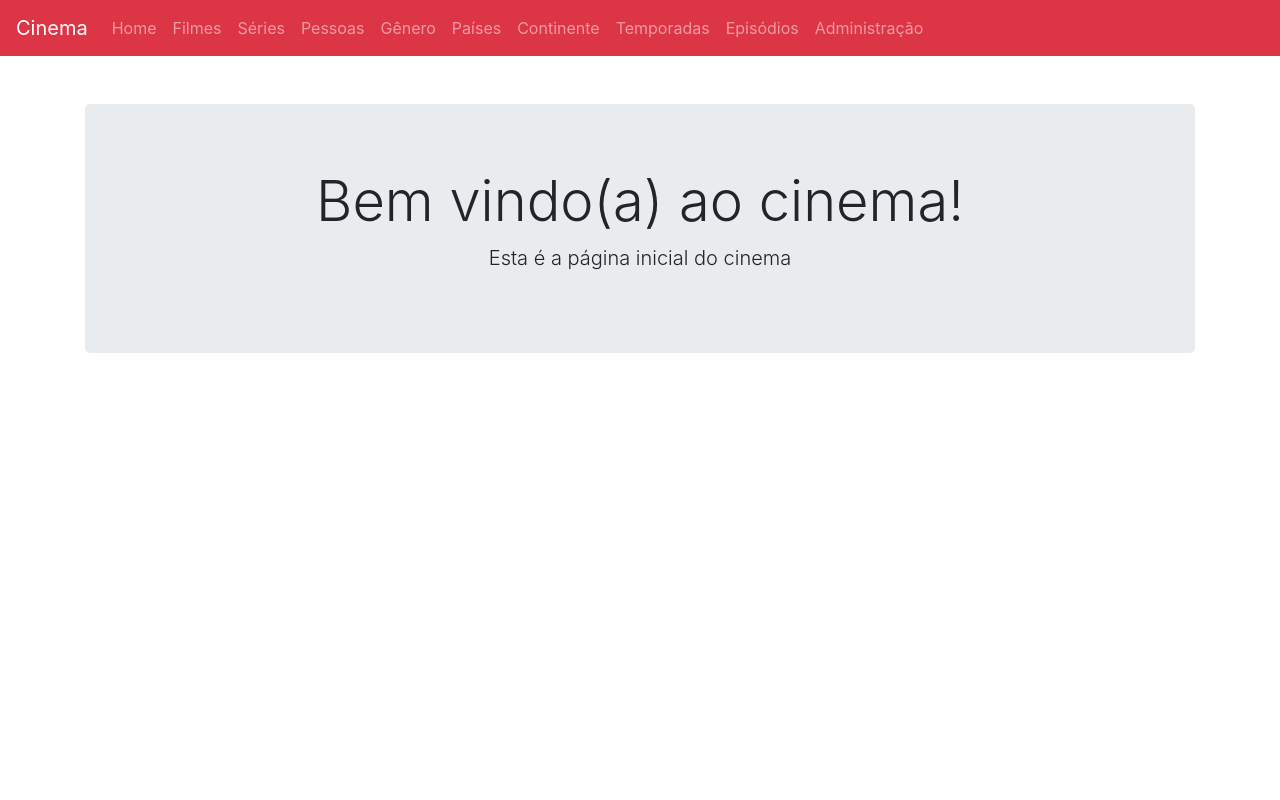
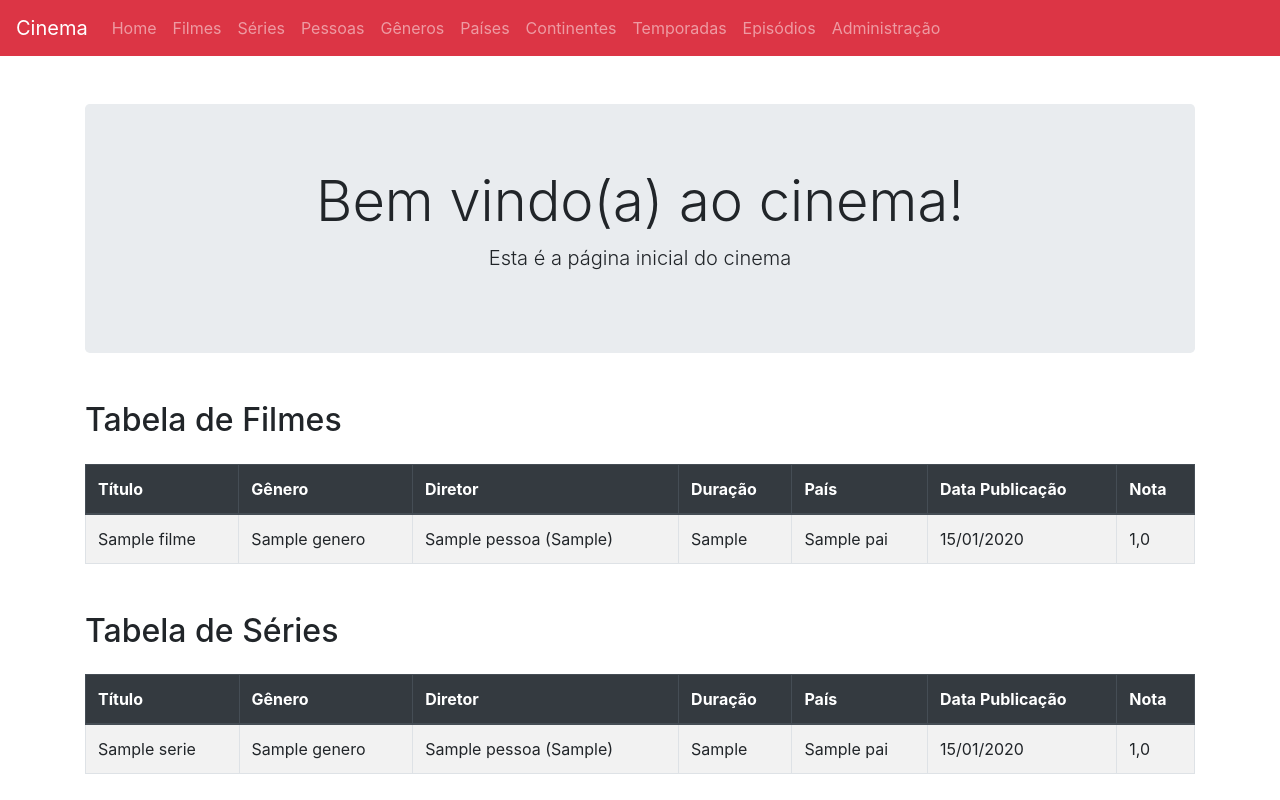
Before and after one commit to gabshss/filmes, a Django app: page / in a window 1280 px wide. Run offline with Django 5.2, Linux system fonts and the light colour scheme; tables that the repository leaves empty hold one stand-in row (values such as "Sample post"); some libraries are stand-ins or nearby versions.

Commit message:
finalizado

```diff
--- a/app/templates/continente.html
+++ b/app/templates/continente.html
@@ -39,13 +39,13 @@
                     <a class="nav-link" href="/pessoa/">Pessoas</a>
                 </li>
                 <li class="nav-item">
-                    <a class="nav-link" href="/genero/">Gênero</a>
+                    <a class="nav-link" href="/genero/">Gêneros</a>
                 </li>
                 <li class="nav-item">
                     <a class="nav-link" href="/pais/">Países</a>
                 </li>
                 <li class="nav-item">
-                    <a class="nav-link" href="/continente/">Continente</a>
+                    <a class="nav-link" href="/continente/">Continentes</a>
                 </li>
                 <li class="nav-item">
                     <a class="nav-link" href="/temporada/">Temporadas</a>
--- a/app/templates/editar_filme.html
+++ b/app/templates/editar_filme.html
@@ -9,7 +9,7 @@
 </head>
 <body>
 <div class="container mt-5">
-    <a href="/" class="btn btn-warning">Voltar para a Home</a>
+    <a href="/filme/" class="btn btn-warning">Voltar para Filmes</a>
 
     <h2>Detalhes do Filme: {{ filme.titulo }}</h2>
 
--- a/app/templates/editar_serie.html
+++ b/app/templates/editar_serie.html
@@ -9,7 +9,7 @@
 </head>
 <body>
 <div class="container mt-5">
-    <a href="/" class="btn btn-warning">Voltar para a Home</a>
+    <a href="/serie/" class="btn btn-warning">Voltar para Séries</a>
 
     <h2>Detalhes da Série: {{ serie.titulo }}</h2>
 
--- a/app/templates/episodio.html
+++ b/app/templates/episodio.html
@@ -39,13 +39,13 @@
                     <a class="nav-link" href="/pessoa/">Pessoas</a>
                 </li>
                 <li class="nav-item">
-                    <a class="nav-link" href="/genero/">Gênero</a>
+                    <a class="nav-link" href="/genero/">Gêneros</a>
                 </li>
                 <li class="nav-item">
                     <a class="nav-link" href="/pais/">Países</a>
                 </li>
                 <li class="nav-item">
-                    <a class="nav-link" href="/continente/">Continente</a>
+                    <a class="nav-link" href="/continente/">Continentes</a>
                 </li>
                 <li class="nav-item">
                     <a class="nav-link" href="/temporada/">Temporadas</a>
--- a/app/templates/genero.html
+++ b/app/templates/genero.html
@@ -39,13 +39,13 @@
                     <a class="nav-link" href="/pessoa/">Pessoas</a>
                 </li>
                 <li class="nav-item">
-                    <a class="nav-link" href="/genero/">Gênero</a>
+                    <a class="nav-link" href="/genero/">Gêneros</a>
                 </li>
                 <li class="nav-item">
                     <a class="nav-link" href="/pais/">Países</a>
                 </li>
                 <li class="nav-item">
-                    <a class="nav-link" href="/continente/">Continente</a>
+                    <a class="nav-link" href="/continente/">Continentes</a>
                 </li>
                 <li class="nav-item">
                     <a class="nav-link" href="/temporada/">Temporadas</a>
--- a/app/templates/index.html
+++ b/app/templates/index.html
@@ -39,13 +39,13 @@
                 <a class="nav-link" href="/pessoa/">Pessoas</a>
             </li>
             <li class="nav-item">
-                <a class="nav-link" href="/genero/">Gênero</a>
+                <a class="nav-link" href="/genero/">Gêneros</a>
             </li>
             <li class="nav-item">
                 <a class="nav-link" href="/pais/">Países</a>
             </li>
             <li class="nav-item">
-                <a class="nav-link" href="/continente/">Continente</a>
+                <a class="nav-link" href="/continente/">Continentes</a>
             </li>
             <li class="nav-item">
                 <a class="nav-link" href="/temporada/">Temporadas</a>
@@ -67,6 +67,72 @@
     </div>
 </div>
 
+<div class="container mt-5">
+    <h2 class="mb-4">Tabela de Filmes</h2>
+    <table class="table table-striped table-bordered">
+        <thead class="thead-dark">
+            <tr>
+                <th>Título</th>
+                <th>Gênero</th>
+                <th>Diretor</th>
+                <th>Duração</th>
+                <th>País</th>
+                <th>Data Publicação</th>
+                <th>Nota</th>
+            </tr>
+        </thead>
+
+       <tbody>
+            {% for filme in filmes %}
+            <tr>
+                <td>{{ filme.titulo }}</td>
+                <td>{{ filme.genero }}</td>
+                <td>{{ filme.diretor }}</td>
+                <td>{{ filme.duracao }}</td>
+                <td>{{ filme.pais }}</td>
+                <td>{{ filme.data|date:"d/m/Y" }}</td>
+                <td>{{ filme.nota }}</td>
+
+            </tr>
+            {% endfor %}
+        </tbody>
+    </table>
+
+</div>
+
+<div class="container mt-5">
+    <h2 class="mb-4">Tabela de Séries</h2>
+    <table class="table table-striped table-bordered">
+        <thead class="thead-dark">
+            <tr>
+                <th>Título</th>
+                <th>Gênero</th>
+                <th>Diretor</th>
+                <th>Duração</th>
+                <th>País</th>
+                <th>Data Publicação</th>
+                <th>Nota</th>
+            </tr>
+        </thead>
+
+        <tbody>
+            {% for serie in series %}
+            <tr>
+                <td>{{ serie.titulo }}</td>
+                <td>{{ serie.genero }}</td>
+                <td>{{ serie.diretor }}</td>
+                <td>{{ serie.duracao }}</td>
+                <td>{{ serie.pais }}</td>
+                <td>{{ serie.data|date:"d/m/Y" }}</td>
+                <td>{{ serie.nota }}</td>
+
+            </tr>
+            {% endfor %}
+        </tbody>
+    </table>
+
+</div>
+
 <!-- Bootstrap JS -->
 <script src="https://code.jquery.com/jquery-3.5.1.slim.min.js"></script>
 <script src="https://cdn.jsdelivr.net/npm/@popperjs/core@2.9.1/dist/umd/popper.min.js"></script>
--- a/app/templates/pais.html
+++ b/app/templates/pais.html
@@ -39,13 +39,13 @@
                     <a class="nav-link" href="/pessoa/">Pessoas</a>
                 </li>
                 <li class="nav-item">
-                    <a class="nav-link" href="/genero/">Gênero</a>
+                    <a class="nav-link" href="/genero/">Gêneros</a>
                 </li>
                 <li class="nav-item">
                     <a class="nav-link" href="/pais/">Países</a>
                 </li>
                 <li class="nav-item">
-                    <a class="nav-link" href="/continente/">Continente</a>
+                    <a class="nav-link" href="/continente/">Continentes</a>
                 </li>
                 <li class="nav-item">
                     <a class="nav-link" href="/temporada/">Temporadas</a>
--- a/app/templates/pessoa.html
+++ b/app/templates/pessoa.html
@@ -39,13 +39,13 @@
                     <a class="nav-link" href="/pessoa/">Pessoas</a>
                 </li>
                 <li class="nav-item">
-                    <a class="nav-link" href="/genero/">Gênero</a>
+                    <a class="nav-link" href="/genero/">Gêneros</a>
                 </li>
                 <li class="nav-item">
                     <a class="nav-link" href="/pais/">Países</a>
                 </li>
                 <li class="nav-item">
-                    <a class="nav-link" href="/continente/">Continente</a>
+                    <a class="nav-link" href="/continente/">Continentse</a>
                 </li>
                 <li class="nav-item">
                     <a class="nav-link" href="/temporada/">Temporadas</a>
--- a/app/views.py
+++ b/app/views.py
@@ -13,11 +13,11 @@ class IndexView(View):
         pass
 
 def index(request):
-    series = Serie.objects.all().order_by('titulo')[:5]
+    filmes = Filme.objects.all().order_by('titulo')[:5]
     series = Serie.objects.all().order_by('titulo')[:5]
 
     return render(request, 'index.html', {
-        'series': series,
+        'filmes': filmes,
         'series': series
     })
 
@@ -63,17 +63,17 @@ def episodio(request):
 
 class DeleteFilmeView(View):
     def get(self, request, id, *args, **kwargs):
-        filme = filme.objects.get(id=id)
+        filme = get_object_or_404(Filme, id=id)
         filme.delete()
         messages.success(request, 'Filme excluído com sucesso!') # Success message
-        return redirect('filmes')
+        return redirect('filme')
 
 class DeleteSerieView(View):
     def get(self, request, id, *args, **kwargs):
-        serie = SerieAdmin.objects.get(id=id)
+        serie = get_object_or_404(Serie, id=id)
         serie.delete()
         messages.success(request, 'Série excluída com sucesso!') # Success message
-        return redirect('series')
+        return redirect('serie')
 
 class EditarFilmeView(View):
     template_name = 'editar_filme.html'
@@ -93,7 +93,7 @@ class EditarFilmeView(View):
         if form.is_valid():
             form.save()
             messages.success(request, 'Filme atualizado com sucesso!')
-            return redirect('editar', id=id)
+            return redirect('editar_filme', id=id)
 
         return render(request, self.template_name, {
             'filme': filme,
@@ -118,7 +118,7 @@ class EditarSerieView(View):
         if form.is_valid():
             form.save()
             messages.success(request, 'Série atualizadoa com sucesso!')
-            return redirect('editar', id=id)
+            return redirect('editar_serie', id=id)
 
         return render(request, self.template_name, {
             'serie': serie,
```
Also changed, not shown: app/templates/filme.html (+9 -2 lines), app/templates/serie.html (+9 -2 lines), app/templates/temporada.html (+4 -4 lines).
